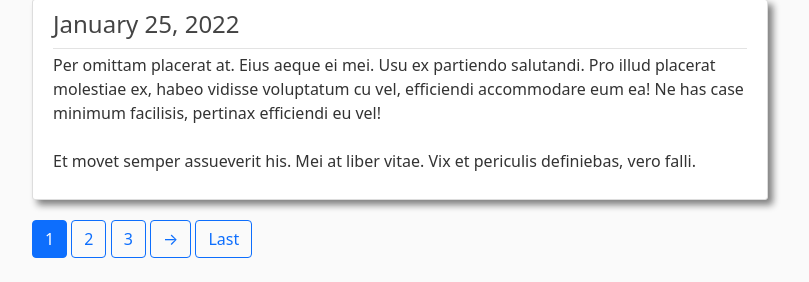
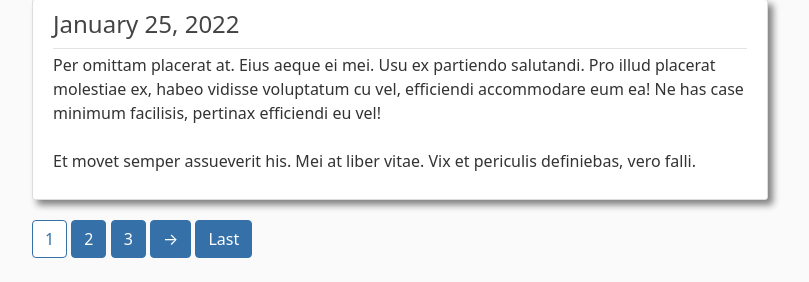
Before and after one commit to JackPadalino/JournalApp, a Django app: page /journal/ in a window 1280 px wide. Shown: the part 1166-1448 px from the top of the page, without its empty margins (50-859 px from the left). Run offline with Django 4.2, Linux system fonts and the light colour scheme; a user stored in the database is signed in; data comes from the database, SQL or seed files in the repository.

Commit message:
Added CSS to paginate buttons

```diff
--- a/journal/static/journal/main.css
+++ b/journal/static/journal/main.css
@@ -94,3 +94,15 @@ body {
   .new-entry{
     margin-bottom:20px;
   }
+
+  .paginate-button{
+    background-color:rgb(53, 112, 168) !important;
+    color:white !important;
+    border-color:rgb(53, 112, 168) !important;
+  }
+
+  .current-paginate-button{
+    background-color:white !important;
+    border-color:rgb(53, 112, 168) !important;
+    color:rgb(53, 112, 168) !important;
+  }
--- a/journal/templates/journal/journal.html
+++ b/journal/templates/journal/journal.html
@@ -17,21 +17,21 @@
 {% endif %}
 {% if is_paginated %}
     {% if page_obj.has_previous %}
-        <a class="btn btn-outline-primary mb-4" href="?page=1">First</a>
-        <a class="btn btn-outline-primary mb-4" href="?page={{ page_obj.previous_page_number }}">←</a>
+        <a class="btn btn-outline-primary mb-4 paginate-button" href="?page=1">First</a>
+        <a class="btn btn-outline-primary mb-4 paginate-button" href="?page={{ page_obj.previous_page_number }}">←</a>
     {% endif %}
     <!--This for loop block creates the 'in between' pages for pagination-->
     <!--Removing this for loop section gets rid of 1,2,3,3...-->
     {% for num in page_obj.paginator.page_range %}
         {% if page_obj.number == num %}
-            <a class="btn btn-primary mb-4" href="?page={{ num }}">{{ num }}</a>
+            <a class="btn btn-primary mb-4 current-paginate-button" href="?page={{ num }}">{{ num }}</a>
         {% elif num > page_obj.number|add:'-3' and num < page_obj.number|add:'3' %}
-            <a class="btn btn-outline-primary mb-4" href="?page={{ num }}">{{ num }}</a>
+            <a class="btn btn-outline-primary mb-4 paginate-button" href="?page={{ num }}">{{ num }}</a>
         {% endif %}
     {% endfor %}
     {% if page_obj.has_next %}
-        <a class="btn btn-outline-primary mb-4" href="?page={{ page_obj.next_page_number }}">→</a>
-        <a class="btn btn-outline-primary mb-4" href="?page={{ page_obj.paginator.num_pages }}">Last</a>
+        <a class="btn btn-outline-primary mb-4 paginate-button" href="?page={{ page_obj.next_page_number }}">→</a>
+        <a class="btn btn-outline-primary mb-4 paginate-button" href="?page={{ page_obj.paginator.num_pages }}">Last</a>
     {% endif %}
 {% endif %}
 {% endblock content %}
```
